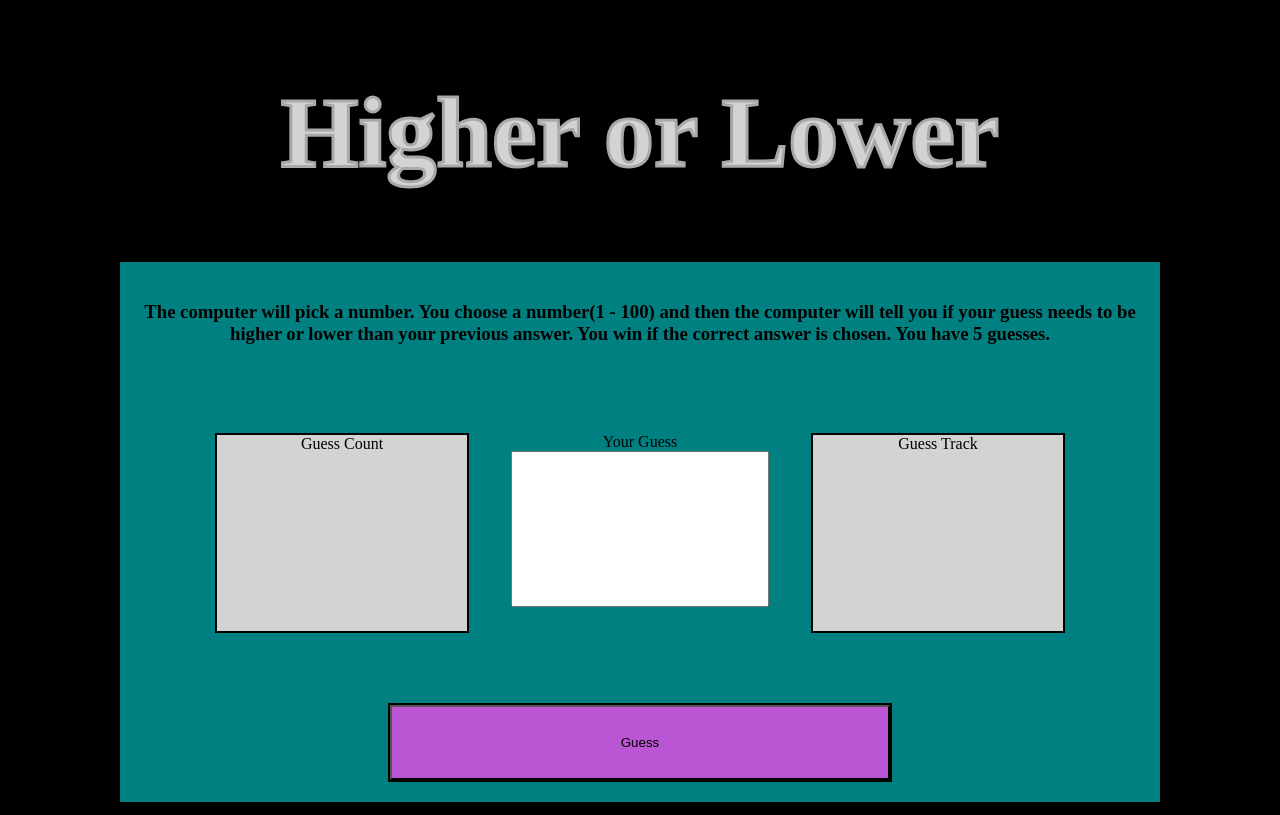
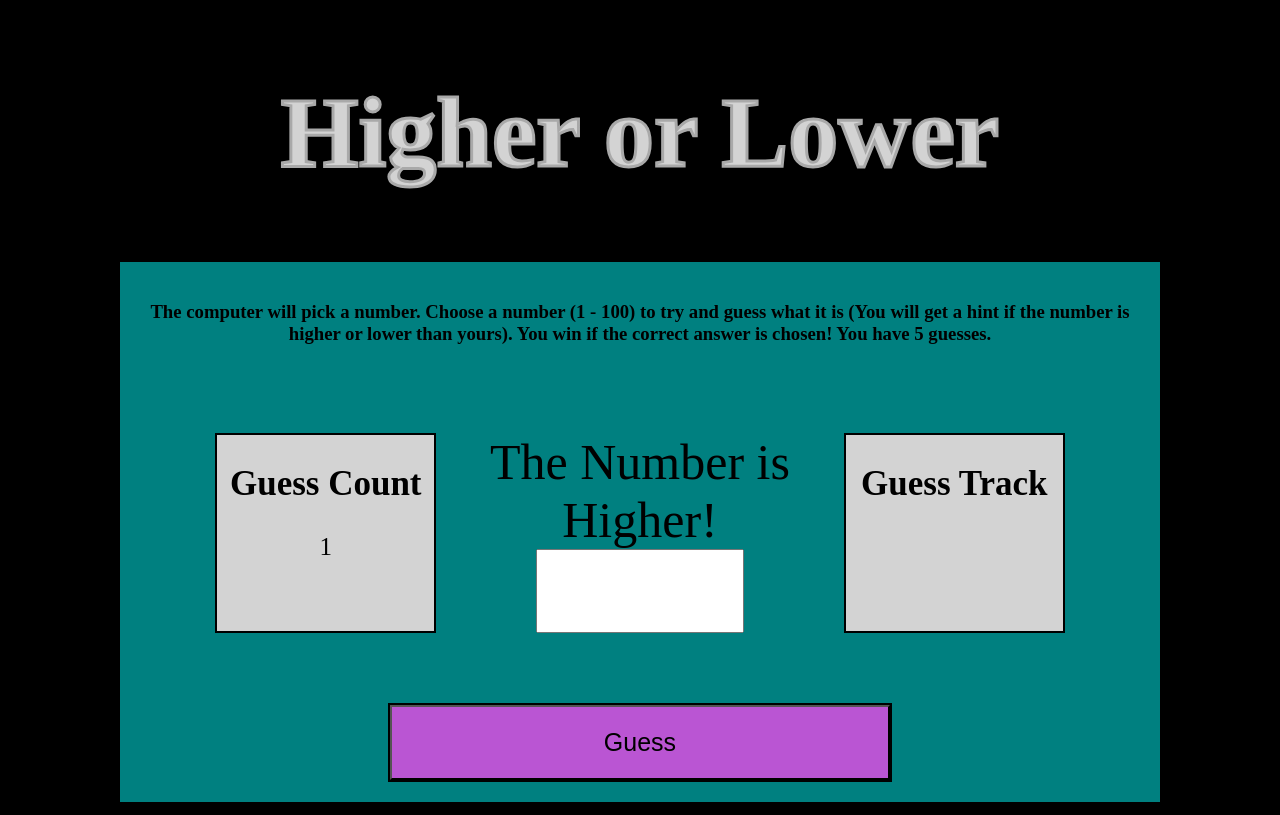
Before and after one commit to trenai06/Higher-or-Lower, a plain HTML site: page index.html in a window 1280 px wide. Both pictures are taken after a click on the button "Guess". Drawn offline with Linux system fonts and the light colour scheme.

Commit message:
basic functionality and more stlying

```diff
--- a/index.html
+++ b/index.html
@@ -6,34 +6,37 @@
     <title>Higher Or Lower</title>
     <link href="styles.css" rel="stylesheet">
 </head>
-<body>
+<body onload="computerAnswer()">
     <div class="container">
         <h1> Higher or Lower </h1>
 
         <div class="game-container">
 
-            <h3> The computer will pick a number. You choose a number(1 - 100) and then the computer will tell you if your guess needs to be higher or lower than your previous answer.
-                You win if the correct answer is chosen. You have 5 guesses. </h3>
+            <h3> The computer will pick a number. Choose a number (1 - 100) to try and guess what it is (You will get a hint if the number is higher or lower than yours).
+                You win if the correct answer is chosen! You have 5 guesses.  </h3>
 
             <div class="middle-container">
-                <div class="guess-count">
-                    Guess Count
+                <div class="guess-count font">
+                    <h2> Guess Count</h2>
+                    <div id="count"> </div>
                 </div>
 
                 <div class="guess-container">
 
-                    <label for="text"> Your Guess </label>
+                    <label id="guess" for="text"> Your Guess </label>
                     <input class="textbox" type="text" id="text" name="text">
                 </div>
 
-                <div class="guess-track">
-                    Guess Track
+                <div class="guess-track font">
+                    <h2>Guess Track</h2>
+                    <div id="track"> </div>
                 </div>
             </div>
 
 
             <div class="button-container">
-                <button class="button"> Guess </button>
+
+                <button onclick="playerGuess(), results(), guessPop()" class="button font"> Guess </button>
             </div>
         </div>
 
--- a/script.js
+++ b/script.js
@@ -1,34 +1,66 @@
-let number = Math.floor((Math.random()* 100) + 1)
-// maybe put into a function to call on load. think through another function for calling numbers.
+/* 1. computer generates a random number(1-100) (Not shown to player)
+ On load or have a prompt screen over game board(button to start the game) */
 
-let guess = []
-function playerGuess(guess){
- if(guess < number){
-    return (`Higher`)
- } else if(guess > number){
-    return(`Lower`)
- } else{
-    return('guess 1 - 100, please!!')
- }
+let number
+
+function computerAnswer(){
+   number = Math.floor((Math.random() * 100) + 1)
+   console.log(number)
+   return number
 }
 
-// 1. computer generates a random number(1-100) (Not shown to player)
-/* On load or have a prompt screen over game board */
+/* 2. player types in a guess (1 - 100) and clicks the button
+(push number to store in an empty array)*/
 
-// 2. player types in a guess (1 - 100) and clicks the button
-/*(push number to store in an empty array) */
+/* 3. a way to display what numbers have been guessed for player knowledge
+ on submit */
+let guess
+let track = []
 
-// 3. on submit computer tells player if they need to guess higher or lower
-/* alert or display on the container */
+function playerGuess(){
+   guess = document.getElementById("text").value
+   console.log(guess)
+   track.push(guess)
+   console.log(track)
+   document.getElementById("track").innerHTML = track.join(' ',' ' )
+   return parseInt(guess)
+}
 
-// 4. a way to track number of guesses and display for player knowledge
-/* On submit, 5 guesses */
 
-// 5. a way to display what numbers have been guessed for player knowledge
-/* on submit */
+/* 4. on submit computer tells player if they need to guess higher or lower
+ alert or display on the container */
 
-// 6. Game over  win lost, You win win won
+function results(){
+   if( guess == number){
+      return document.getElementById("guess").innerHTML = ('You Win!')
+   } else if( guess < number){
+      return document.getElementById("guess").innerHTML = (`The Number is Higher!`)
+   } else if(guess > number){
+      return document.getElementById("guess").innerHTML = (`The Number is Lower!`)
+   } else {
+      return document.getElementById("guess").innerHTML = (`Please choose 1 - 100!`)
+   }
+}
 
-// 7. Reload when finished and start a new game.
 
-// 8. polish styling (text sizing, maybe font family change, look at color scheme some more)
+/* 5. a way to track number of guesses and display for player knowledge
+ On submit, 5 guesses */
+guessCount = ["5", "4", "3", "2", "1"]
+document.getElementById("count").innerHTML = guessCount.join(" ")
+
+function guessPop(){
+   document.getElementById("count").innerHTML = guessCount.pop()
+
+}
+
+
+/* 6. reset text field for new guess */
+
+// 7. Game over after 5 guesses
+
+// 8. Reload when finished and start a new game.
+
+// 9. polish styling (text sizing, maybe font family change, look at color scheme some more)
+
+
+//create variables for functions
--- a/styles.css
+++ b/styles.css
@@ -45,7 +45,19 @@ h1{
 .guess-container{
     display:flex;
     flex-direction:column;
+    font-size: 50px;
+    align-items:center ;
 
+}
+
+.font , .count{
+   font-size: 25px;
+
+}
+
+h2{
+    font-size: 35px;
+    font-weight: bolder;
 
 }
 
@@ -56,16 +68,24 @@ h1{
 }
 
 .textbox{
-    width: 250px;
+    width: 200px;
     height: 150px;
-    font-size: 50px;
+    font-size: 30px;
     text-align: center;
 }
 
 .guess-track{
+    display: flex;
+    flex-direction: column;
+    align-items: center;
     border: 2px solid;
     width: 250px;
     background-color: lightgray;
+}
+
+#track {
+    display:flex;
+
 }
 
 .button-container{
@@ -74,6 +94,7 @@ h1{
     border: solid 2px;
     width: 500px;
     height: 75px;
+
 }
 
 .button{
```
